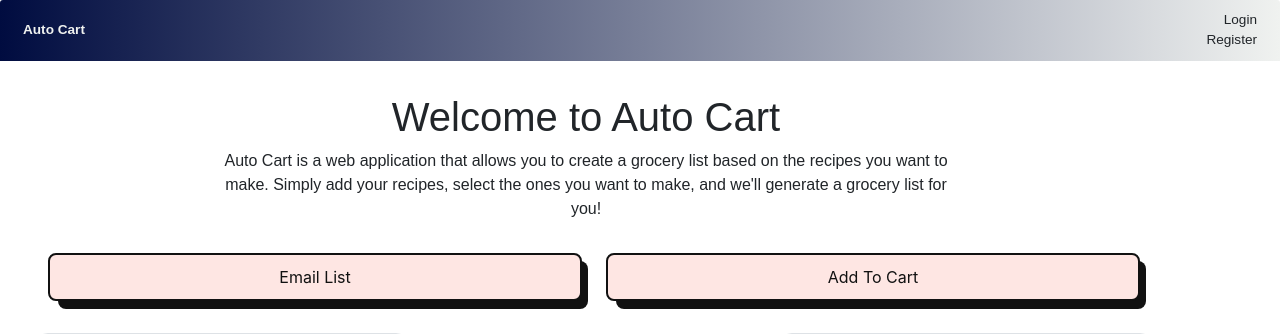
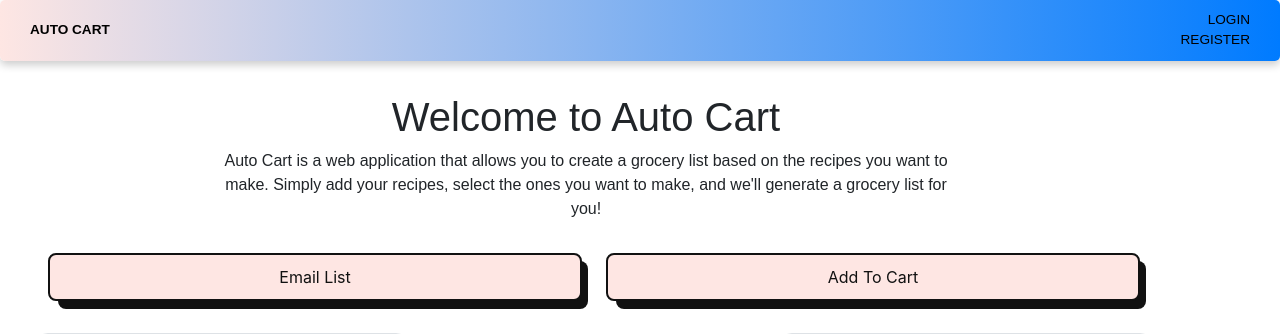
Before and after one commit to ElleWhiteDev/Auto-Cart, a Flask app: page / in a window 1280 px wide. Shown: the top 334 px of the page. Run offline with Flask 3, Linux system fonts and the light colour scheme; some libraries are stand-ins or nearby versions.

Commit message:
button update

```diff
--- a/static/stylesheets/style.css
+++ b/static/stylesheets/style.css
@@ -203,18 +203,31 @@ nav {
 	); /* W3C, IE 10+/ Edge, Firefox 16+, Chrome 26+, Opera 12+, Safari 7+ */
 }
 
+nav {
+    display: flex;
+    align-items: center;
+    padding: 10px 20px;
+    border-radius: 5px; /* Adjusted for a more pronounced curve */
+    background: linear-gradient(to right, #fee6e3, #007bff); /* Blue to peach gradient */
+    box-shadow: 0 4px 8px 0 rgba(0, 0, 0, 0.2); /* Adding a subtle shadow for depth */
+}
+
 .navbar-brand {
     font-weight: bold;
-	color: #f0f2f0;
+    color: #000; /* Changed to white for better visibility on gradient */
+    font-size: 1.25rem;
 }
 
 .nav-link {
     font-size: 0.85rem;
-	margin: 0 3px;
+    margin: 0 10px;
+    color: #000; /* Consistent color with the brand */
+    text-transform: uppercase;
 }
 
 .nav-link:hover {
-	color: #ffc107;
+    color: #ffd700; /* Adjusted hover color for a gold-like effect */
+    text-decoration: none;
 }
 
 .nav-right {
```
Also changed, not shown: other parts of static/stylesheets/style.css (+4 -2 lines). Lines whose indentation alone changed are shown as unchanged.
